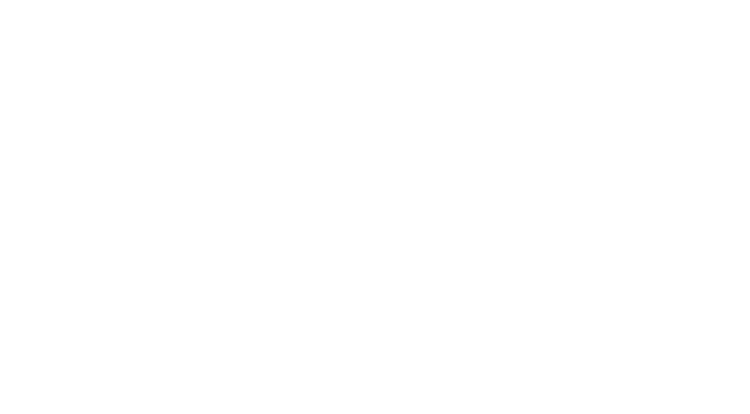
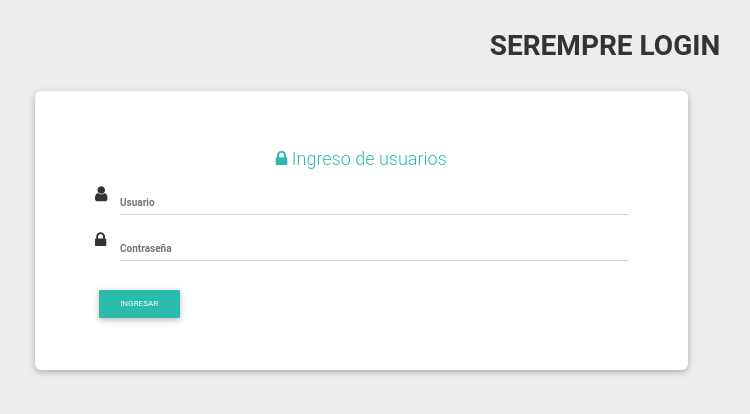
Before and after one commit to Josnic/serempretodolist, a plain HTML site: page views/index.html in a window 1280 px wide. Shown: the whole page, without its empty margins (35-785 px from the left). Drawn offline with nearby package versions, Linux system fonts and the light colour scheme.

Commit message:
Creación del formulario usando material design de bootstrap

```diff
--- a/views/index.html
+++ b/views/index.html
@@ -2,10 +2,70 @@
 <html>
 
 <head>
-
+    <link rel='stylesheet' href='https://maxcdn.bootstrapcdn.com/font-awesome/4.6.0/css/font-awesome.min.css'>
+    <link rel='stylesheet' href='https://cdnjs.cloudflare.com/ajax/libs/twitter-bootstrap/4.0.0-alpha.3/css/bootstrap.min.css'>
+    <link rel='stylesheet' href='https://cdnjs.cloudflare.com/ajax/libs/mdbootstrap/4.1.1/css/mdb.min.css'>
+    <style>
+        body {
+            background: #ededed;
+        }
+    </style>
 </head>
 
 <body>
+    <div class="darken-grey-text mb-4" style="text-align:center; margin-top: 2%; font-weight:bold; font-size: 2em;">
+        SEREMPRE LOGIN
+    </div>
+
+
+    <main class="freeBird" style="margin-top:2%;">
+
+        <div class="container">
+            <div class="row">
+                <div class="col-md-7 m-x-auto pull-xs-none">
+                    <div class="jumbotron">
+                        <h4 class="default-text" style="color: #2BBBAD; text-align:center; "><i class="fa fa-lock"></i> Ingreso de usuarios </h4>
+
+                        <!-- <hr class="m-y-2"> -->
+
+                        <!--Naked Form-->
+                        <div class="card-block">
+
+                            <!--Body-->
+                            <form action="#">
+
+                                <div class="md-form">
+                                    <i class="fa fa-user prefix"></i>
+                                    <input type="text" id="user" name="user" class="form-control">
+                                    <label for="user">Usuario</label>
+                                </div>
+
+                                <div class="md-form">
+                                    <i class="fa fa-lock prefix"></i>
+                                    <input type="password" id="pass" name="pass" class="form-control validate">
+                                    <label for="pass">Contraseña</label>
+                                </div>
+
+
+
+                                <div class="text-xs-center">
+                                    <button class="btn btn-default waves-effect waves-light">Ingresar</button>
+                                </div>
+                            </form>
+
+
+                        </div>
+                        <!--Naked Form-->
+
+                    </div>
+                </div>
+            </div>
+
+        </div>
+    </main>
+    <script src='https://code.jquery.com/jquery-2.2.4.min.js'></script>
+    <script src='https://cdnjs.cloudflare.com/ajax/libs/twitter-bootstrap/4.0.0-alpha.3/js/bootstrap.min.js'></script>
+    <script src='https://cdnjs.cloudflare.com/ajax/libs/mdbootstrap/4.1.1/js/mdb.min.js'></script>
 
 </body>
 
```
